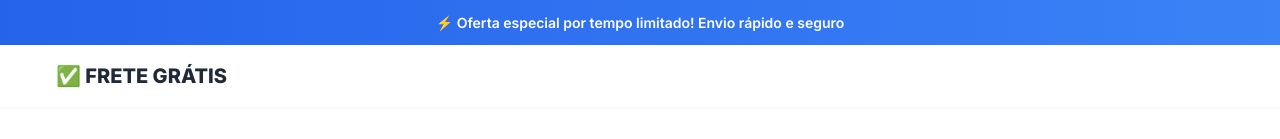
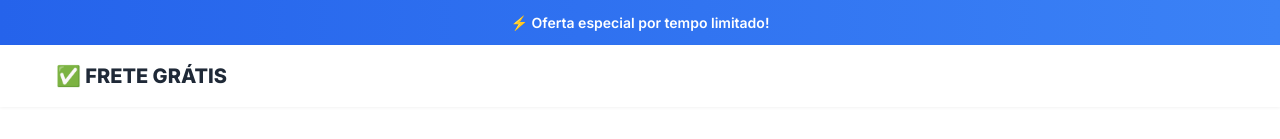
Before and after one commit to gabrielreboucas2001/produto-esmerilhadeira, a plain HTML site: page index.html in a window 1280 px wide. Shown: the top 139 px of the page. Drawn offline with Linux system fonts and the light colour scheme; grey boxes are pictures that could not be loaded.

Commit message:
Update index.html

```diff
--- a/index.html
+++ b/index.html
@@ -435,7 +435,7 @@
 <body>
   <!-- Barra de Promoção -->
   <div class="promo-bar">
-    ⚡ Oferta especial por tempo limitado! Envio rápido e seguro
+    ⚡ Oferta especial por tempo limitado!
   </div>
 
   <!-- Header -->
```
